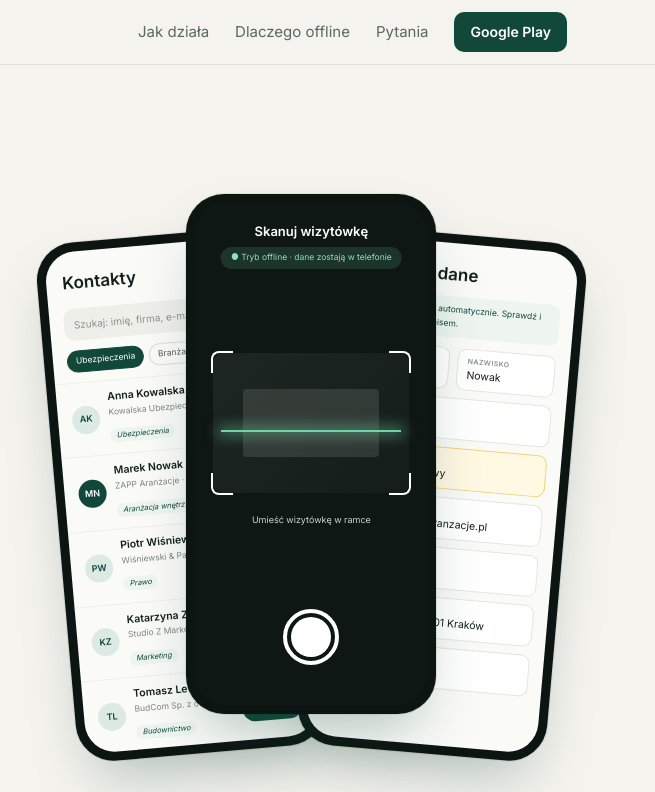
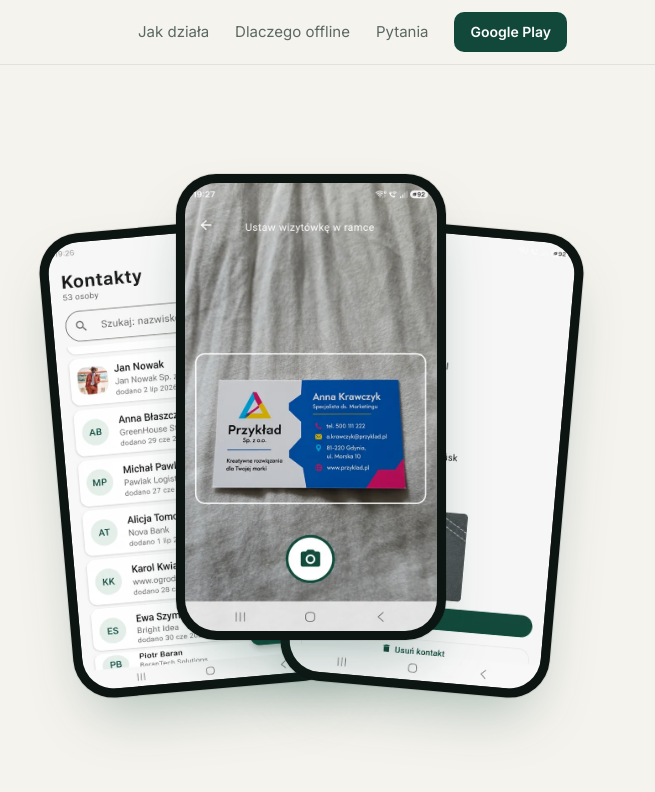
Before and after one commit to bbborowski-dot/wizytownik, a plain HTML site: page index.html in a window 1280 px wide. Shown: the top 792 px of the page, 625-1280 px from the left. Drawn offline with Linux system fonts and the light colour scheme.

Commit message:
Prawdziwe zrzuty aplikacji zamiast makiet, og:image

```diff
--- a/index.html
+++ b/index.html
@@ -11,6 +11,10 @@
 <meta property="og:title" content="Wizytownik - skaner wizytówek, który nie ma dostępu do internetu">
 <meta property="og:description" content="Skanujesz wizytówkę, sprawdzasz dane, masz kontakt. Rozpoznawanie tekstu na telefonie, zero wysyłania danych. Android, 24,99 zł jednorazowo.">
 <meta property="og:url" content="https://skanerwizytowek.pl/">
+<meta property="og:image" content="https://skanerwizytowek.pl/og-image.jpg">
+<meta property="og:image:width" content="1200">
+<meta property="og:image:height" content="630">
+<meta name="twitter:card" content="summary_large_image">
 <meta name="theme-color" content="#11483A">
 <meta name="msvalidate.01" content="71780EF2C5E09518812DDEE61B073DC2" />
 <link rel="preconnect" href="https://fonts.googleapis.com">
@@ -30,13 +34,14 @@
       "operatingSystem": "Android",
       "applicationCategory": "BusinessApplication",
       "inLanguage": ["pl", "en"],
+      "screenshot": ["https://skanerwizytowek.pl/wizytownik-skanowanie-wizytowki.webp", "https://skanerwizytowek.pl/wizytownik-odczyt-ocr.webp", "https://skanerwizytowek.pl/wizytownik-lista-kontaktow.webp", "https://skanerwizytowek.pl/wizytownik-karta-ze-skanem.webp"],
       "url": "https://skanerwizytowek.pl/",
       "installUrl": "https://play.google.com/store/apps/details?id=pl.wizytownik.app",
       "sameAs": ["https://play.google.com/store/apps/details?id=pl.wizytownik.app"],
       "featureList": [
-        "Skanowanie wizytówek aparatem lub ze zdjęcia z galerii",
+        "Skanowanie wizytówek aparatem telefonu",
         "Rozpoznawanie tekstu (OCR) na urządzeniu, bez internetu",
-        "Korekta danych przed zapisem",
+        "Korekta danych przed zapisem, z podglądem odczytu OCR wiersz po wierszu",
         "Poprawny zapis numerów polskich i zagranicznych",
         "Wyszukiwanie po wszystkich polach i filtrowanie po branży",
         "Wykrywanie duplikatów",
@@ -127,45 +132,14 @@
   .facts div{font-size:14px;color:var(--muted)}
   .facts b{display:block;font-family:var(--serif);font-size:22px;color:var(--ink);font-weight:600}
 
-  /* phones */
-  .phones{position:relative;height:560px}
-  .phone{position:absolute;width:250px;height:520px;border-radius:38px;background:#0d1512;padding:9px;box-shadow:0 30px 60px -20px rgba(17,72,58,.35),0 0 0 1px rgba(0,0,0,.08)}
-  .screen{width:100%;height:100%;border-radius:30px;overflow:hidden;background:#FAFAF7;position:relative;font-family:var(--sans)}
-  .p1{left:0;top:40px;transform:rotate(-5deg)}
-  .p2{left:50%;margin-left:-125px;top:0;z-index:2}
-  .p3{right:0;top:40px;transform:rotate(5deg)}
-  .s-top{padding:18px 16px 8px;font-weight:600;font-size:17px}
-  .s-search{margin:4px 14px 10px;background:#EFEFEA;border-radius:10px;padding:8px 10px;font-size:10px;color:#8a938f}
-  .chips{display:flex;gap:5px;padding:0 14px 10px}
-  .chip{font-size:8.5px;border-radius:20px;padding:3px 8px;border:1px solid #ddd;color:#555}
-  .chip.on{background:var(--g);color:#fff;border-color:var(--g)}
-  .row{display:flex;gap:9px;align-items:center;padding:8px 14px;border-top:1px solid #F0EFEA}
-  .av{width:28px;height:28px;border-radius:50%;background:var(--mint);color:var(--g);font-size:9px;font-weight:600;display:flex;align-items:center;justify-content:center;flex:none}
-  .av.d{background:var(--g);color:#fff}
-  .row b{display:block;font-size:10.5px;font-weight:600}
-  .row span{display:block;font-size:8.5px;color:#7d8682}
-  .tag{display:inline-block;margin-top:2px;font-size:7.5px;background:var(--mint2);color:var(--g);padding:1px 6px;border-radius:6px}
-  .fab{position:absolute;right:14px;bottom:18px;background:var(--g);color:#fff;font-size:10px;font-weight:600;padding:9px 13px;border-radius:12px}
-  .dark{background:#0f1714;color:#fff}
-  .frame{position:absolute;left:18px;right:18px;top:150px;height:140px;border-radius:10px;background:linear-gradient(135deg,#1d2622,#151d1a)}
-  .frame i{position:absolute;width:22px;height:22px;border:2.5px solid #fff}
-  .frame i:nth-of-type(1){left:-2px;top:-2px;border-right:0;border-bottom:0;border-radius:8px 0 0 0}
-  .frame i:nth-of-type(2){right:-2px;top:-2px;border-left:0;border-bottom:0;border-radius:0 8px 0 0}
-  .frame i:nth-of-type(3){left:-2px;bottom:-2px;border-right:0;border-top:0;border-radius:0 0 0 8px}
-  .frame i:nth-of-type(4){right:-2px;bottom:-2px;border-left:0;border-top:0;border-radius:0 0 8px 0}
-  .scanline{position:absolute;left:8px;right:8px;top:55%;height:2px;background:#6fd3a8;box-shadow:0 0 14px 3px rgba(111,211,168,.6)}
-  .card-mock{position:absolute;left:30px;right:30px;top:36px;bottom:36px;border-radius:4px;background:#e9e7e0;opacity:.13}
-  .hint{position:absolute;top:310px;left:0;right:0;text-align:center;font-size:9px;color:#c9d2ce}
-  .offline-pill{position:absolute;top:44px;left:50%;transform:translateX(-50%);font-size:8.5px;background:rgba(111,211,168,.15);color:#8fe0bd;padding:4px 10px;border-radius:20px;white-space:nowrap}
-  .shutter{position:absolute;bottom:40px;left:50%;margin-left:-28px;width:56px;height:56px;border-radius:50%;border:4px solid #fff}
-  .shutter:after{content:"";position:absolute;inset:4px;border-radius:50%;background:#fff}
-  .f{margin:0 14px 8px;border:1px solid #E6E5E0;border-radius:9px;padding:6px 9px;background:#fff}
-  .f label{display:block;font-size:7px;letter-spacing:.06em;text-transform:uppercase;color:#8a938f;font-weight:600}
-  .f div{font-size:10.5px}
-  .f.hl{background:#FFF8E3;border-color:var(--amber)}
-  .note{margin:0 14px 10px;background:var(--mint2);color:var(--g);font-size:8.5px;padding:7px 9px;border-radius:8px}
-  .pair{display:grid;grid-template-columns:1fr 1fr;gap:0}
-  .pair .f:first-child{margin-right:4px}.pair .f:last-child{margin-left:4px}
+  /* phones with real screenshots */
+  .phones{position:relative;height:600px}
+  .phone{position:absolute;width:270px;border-radius:40px;background:#0d1512;padding:9px;box-shadow:0 30px 60px -20px rgba(17,72,58,.35),0 0 0 1px rgba(0,0,0,.08)}
+  .phone img{display:block;width:100%;height:auto;border-radius:32px}
+  .p1{left:0;top:50px;transform:rotate(-5deg)}
+  .p2{left:50%;margin-left:-135px;top:0;z-index:2}
+  .p3{right:0;top:50px;transform:rotate(5deg)}
+  .shot{display:block;width:100%;height:auto;max-width:240px;margin:0 auto 22px;border-radius:22px;border:6px solid #0d1512;box-shadow:0 18px 40px -18px rgba(17,72,58,.4)}
 
   /* sections */
   section{padding:96px 0}
@@ -223,9 +197,9 @@
 
   @media (max-width:960px){
     .hero .wrap,.why .wrap{grid-template-columns:1fr}
-    .phones{height:480px;max-width:520px;margin:0 auto;width:100%}
-    .phone{width:210px;height:440px}
-    .p2{margin-left:-105px}
+    .phones{height:500px;max-width:560px;margin:0 auto;width:100%}
+    .phone{width:225px}
+    .p2{margin-left:-112px}
     .feats{grid-template-columns:repeat(2,1fr)}
     .steps,.who{grid-template-columns:1fr}
     .summary .box{grid-template-columns:1fr;gap:10px}
@@ -233,7 +207,7 @@
   }
   @media (max-width:560px){
     table{font-size:13px} th,td{padding:11px 9px} th{font-size:10px}
-    .phones{height:420px}
+    .phones{height:520px}
     .p1,.p3{display:none}
     .feats{grid-template-columns:1fr}
     section{padding:70px 0}
@@ -277,38 +251,10 @@
       </div>
     </div>
 
-    <div class="phones" aria-label="Ekrany aplikacji Wizytownik: lista kontaktów, skanowanie wizytówki i sprawdzanie danych">
-      <div class="phone p1"><div class="screen">
-        <div class="s-top">Kontakty</div>
-        <div class="s-search">Szukaj: imię, firma, e-mail…</div>
-        <div class="chips"><span class="chip on">Ubezpieczenia</span><span class="chip">Branża</span><span class="chip">Źródło</span></div>
-        <div class="row"><div class="av">AK</div><div><b>Anna Kowalska</b><span>Kowalska Ubezpieczenia</span><em class="tag">Ubezpieczenia</em></div></div>
-        <div class="row"><div class="av d">MN</div><div><b>Marek Nowak</b><span>ZAPP Aranżacje · Dyrektor handlowy</span><em class="tag">Aranżacja wnętrz</em></div></div>
-        <div class="row"><div class="av">PW</div><div><b>Piotr Wiśniewski</b><span>Wiśniewski &amp; Partnerzy</span><em class="tag">Prawo</em></div></div>
-        <div class="row"><div class="av">KZ</div><div><b>Katarzyna Zając</b><span>Studio Z Marketing</span><em class="tag">Marketing</em></div></div>
-        <div class="row"><div class="av">TL</div><div><b>Tomasz Lewandowski</b><span>BudCom Sp. z o.o.</span><em class="tag">Budownictwo</em></div></div>
-        <div class="fab">Skanuj</div>
-      </div></div>
-
-      <div class="phone p2"><div class="screen dark">
-        <div class="s-top" style="text-align:center;font-size:13px">Skanuj wizytówkę</div>
-        <div class="offline-pill">● Tryb offline · dane zostają w telefonie</div>
-        <div class="frame"><div class="card-mock"></div><i></i><i></i><i></i><i></i><div class="scanline"></div></div>
-        <div class="hint">Umieść wizytówkę w ramce</div>
-        <div class="shutter"></div>
-      </div></div>
-
-      <div class="phone p3"><div class="screen">
-        <div class="s-top">Sprawdź dane</div>
-        <div class="note">Dane rozpoznane automatycznie. Sprawdź i popraw przed zapisem.</div>
-        <div class="pair"><div class="f"><label>Imię</label><div>Marek</div></div><div class="f"><label>Nazwisko</label><div>Nowak</div></div></div>
-        <div class="f"><label>Firma</label><div>ZAPP Aranżacje</div></div>
-        <div class="f hl"><label>Stanowisko</label><div>Dyrektor handlowy</div></div>
-        <div class="f"><label>E-mail</label><div>m.nowak@zapparanzacje.pl</div></div>
-        <div class="f"><label>Telefon</label><div>+48 512 340 118</div></div>
-        <div class="f"><label>Adres</label><div>ul. Lipowa 12, 30-001 Kraków</div></div>
-        <div class="f"><label>Branża</label><div>Aranżacja wnętrz</div></div>
-      </div></div>
+    <div class="phones">
+      <div class="phone p1"><img src="wizytownik-lista-kontaktow.webp" width="600" height="1066" alt="Wizytownik - lista kontaktów z wyszukiwarką po nazwisku, firmie i branży"></div>
+      <div class="phone p2"><img src="wizytownik-skanowanie-wizytowki.webp" width="600" height="1066" alt="Wizytownik - skanowanie wizytówki aparatem telefonu, bez internetu"></div>
+      <div class="phone p3"><img src="wizytownik-karta-ze-skanem.webp" width="600" height="1066" alt="Wizytownik - karta kontaktu z danymi odczytanymi z wizytówki i jej zdjęciem"></div>
     </div>
   </div>
 </header>
@@ -328,9 +274,9 @@
     <h2>Od wizytówki do kontaktu w kilkanaście sekund</h2>
     <p class="lead">Bez przepisywania, bez wysyłania zdjęć na serwer i bez czekania na odpowiedź z chmury.</p>
     <div class="steps">
-      <div class="step"><div class="num">1</div><h3>Skanujesz</h3><p>Ustawiasz wizytówkę w ramce i robisz zdjęcie. Możesz też wybrać zdjęcie z galerii, na przykład całą serię zrobioną po spotkaniu.</p></div>
-      <div class="step"><div class="num">2</div><h3>Sprawdzasz</h3><p>Aplikacja rozkłada tekst na pola: imię, nazwisko, firmę, stanowisko, telefon, e-mail, stronę i adres. Poprawiasz, co trzeba, zanim cokolwiek się zapisze.</p></div>
-      <div class="step"><div class="num">3</div><h3>Masz kontakt</h3><p>Kontakt trafia do przeszukiwalnej bazy z branżą i zdjęciem wizytówki. Dzwonisz, piszesz albo dodajesz go do książki telefonu jednym dotknięciem.</p></div>
+      <div class="step"><img class="shot" src="wizytownik-skanowanie-wizytowki.webp" width="600" height="1066" loading="lazy" alt="Ekran skanowania wizytówki w aplikacji Wizytownik"><div class="num">1</div><h3>Skanujesz</h3><p>Ustawiasz wizytówkę w ramce i robisz zdjęcie. Tekst odczytuje model działający na Twoim telefonie, bez wysyłania zdjęcia na serwer.</p></div>
+      <div class="step"><img class="shot" src="wizytownik-odczyt-ocr.webp" width="600" height="1066" loading="lazy" alt="Odczyt OCR wizytówki w Wizytowniku - wiersze tekstu do wstawienia w pola kontaktu"><div class="num">2</div><h3>Sprawdzasz</h3><p>Aplikacja rozkłada tekst na pola: imię, nazwisko, firmę, stanowisko, telefon, e-mail, stronę i adres. Jeśli coś trafiło nie tam, dotykasz wiersz odczytu, potem pole, i treść jest na miejscu, zanim cokolwiek się zapisze.</p></div>
+      <div class="step"><img class="shot" src="wizytownik-karta-kontaktu.webp" width="600" height="1066" loading="lazy" alt="Karta kontaktu w Wizytowniku z przyciskami Zadzwoń, Mail, Eksport i Udostępnij"><div class="num">3</div><h3>Masz kontakt</h3><p>Kontakt trafia do przeszukiwalnej bazy z branżą i zdjęciem wizytówki. Dzwonisz, piszesz albo dodajesz go do książki telefonu jednym dotknięciem.</p></div>
     </div>
   </div>
 </section>
```
Also changed, not shown: llms.txt, og-image.jpg (added), wizytownik-karta-kontaktu.webp (added), wizytownik-karta-ze-skanem.webp (added), wizytownik-lista-kontaktow.webp (added), wizytownik-odczyt-ocr.webp (added), wizytownik-skanowanie-wizytowki.webp (added).
